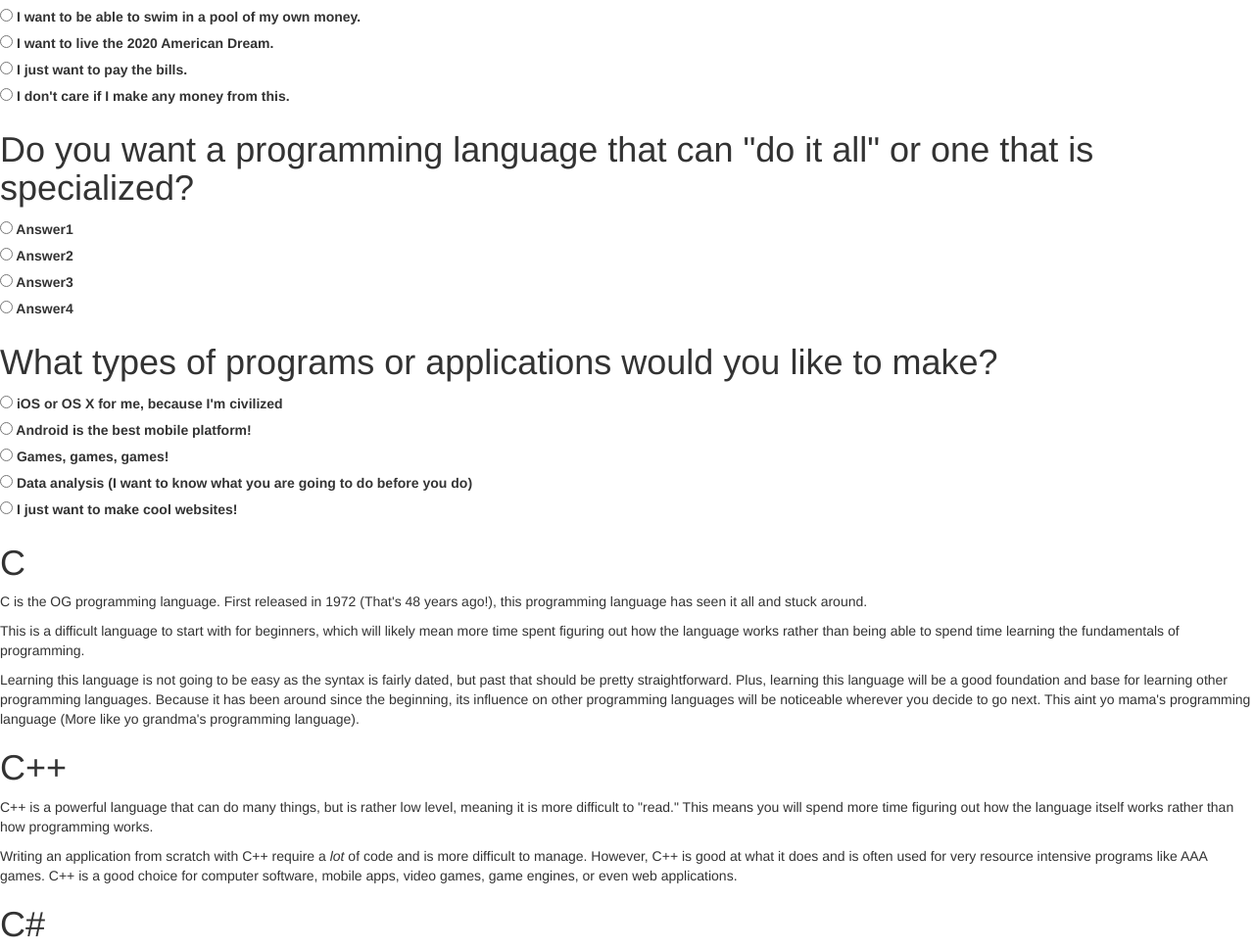
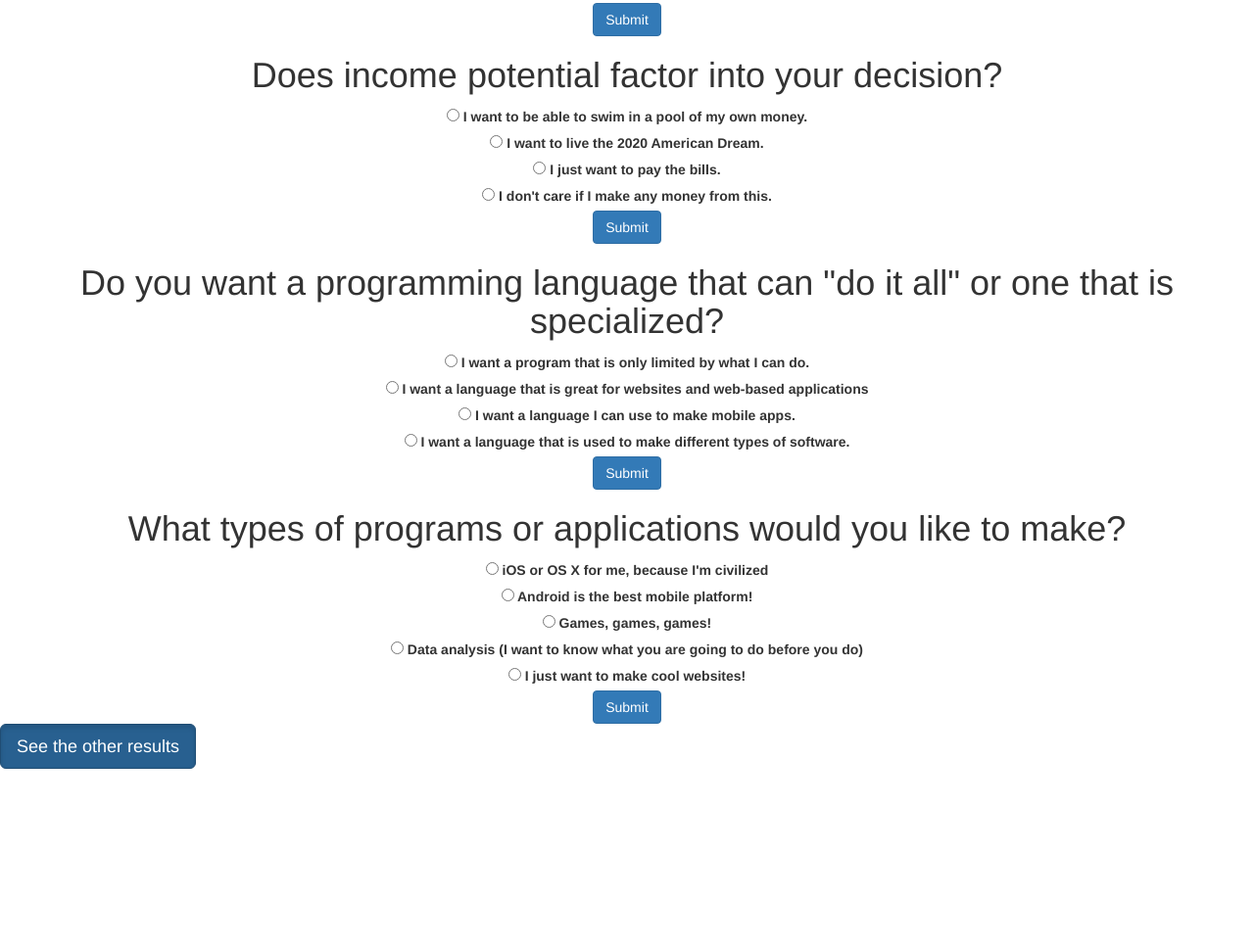
Before and after one commit to MPetersen89/Programming-Language-Suggestor, a plain HTML site: page index.html in a window 1280 px wide. Shown: the part 984-1954 px from the top of the page at 98% size. After the commit the page ends 1769 px from the top, so only its background shows below. Drawn offline with Linux system fonts and the light colour scheme.

Commit message:
create submit buttons for each question and to see other results.

```diff
--- a/css/styles.css
+++ b/css/styles.css
@@ -4,11 +4,15 @@
   text-shadow: black;
 }
 
-/* .questions { */
-  display: none;
-} */
+.questions {
+  text-align: center;
+}
 
 .results {
   text-align: center;
   display: none;
 }
+
+#otherResults {
+  text-align: center;
+}
--- a/index.html
+++ b/index.html
@@ -37,6 +37,7 @@
             Meh
           </label>
         </div>
+        <input class="btn btn-primary" type="submit" value="Submit" id="submitButton1">
       </div>
       <div id="question2">
         <h1>What size of company do you want to work for?</h1>
@@ -70,6 +71,7 @@
             I just want to do my own thing, freelance.
           </label>
         </div>
+        <input class="btn btn-primary" type="submit" value="Submit" id="submitButton2">
       </div>
       <div id="question3">
         <h1>How easy to learn do you want the programming language to be?</h1>
@@ -91,6 +93,7 @@
             Difficulty doesn't matter to me.
           </label>
         </div>
+        <input class="btn btn-primary" type="submit" value="Submit" id="submitButton3">
       </div>
       <div id="question4">
         <h1>Does income potential factor into your decision?</h1>
@@ -118,33 +121,35 @@
             I don't care if I make any money from this.
           </label>
         </div>
+        <input class="btn btn-primary" type="submit" value="Submit" id="submitButton4">
       </div>
       <div id="question5">
         <h1>Do you want a programming language that can "do it all" or one that is specialized?</h1>
         <div class="question">
           <label>
             <input type="radio" name="question" value="value1">
-            Answer1
+            I want a program that is only limited by what I can do.
           </label>
         </div>
         <div class="task">
           <label>
             <input type="radio" name="task" value="value2">
-            Answer2
+            I want a language that is great for websites and web-based applications
             </label>
         </div>
         <div class="task">
           <label>
             <input type="radio" name="task" value="value3">
-            Answer3
+            I want a language I can use to make mobile apps.
           </label>
         </div>
         <div class="task">
           <label>
             <input type="radio" name="task" value="value4">
-            Answer4
+            I want a language that is used to make different types of software.
           </label>
         </div>
+        <input class="btn btn-primary" type="submit" value="Submit" id="submitButton5">
       </div>
       <div id="question 6">
         <h1>What types of programs or applications would you like to make?</h1>
@@ -178,8 +183,10 @@
             I just want to make cool websites!
           </label>
         </div>
+        <input class="btn btn-primary" type="submit" value="Submit" id="submitButton6">
       </div>
     </div>
+    <button type="button" class="btn btn-primary btn-lg active" id="otherResults">See the other results</button>
     <div class="results">
       <div id="C">
         <h1>C</h1>
```
